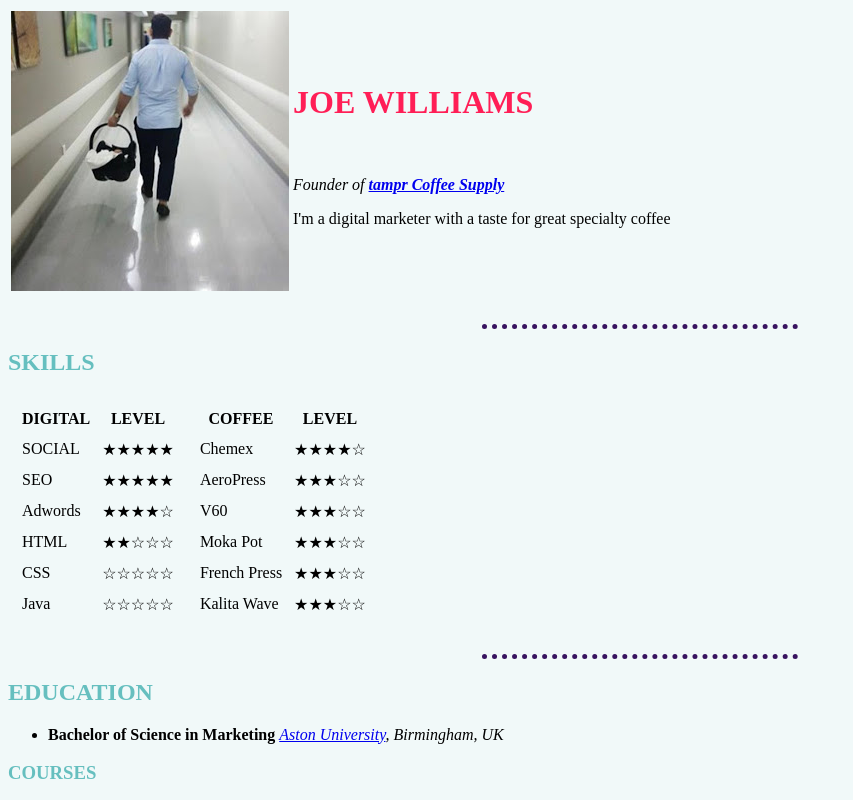
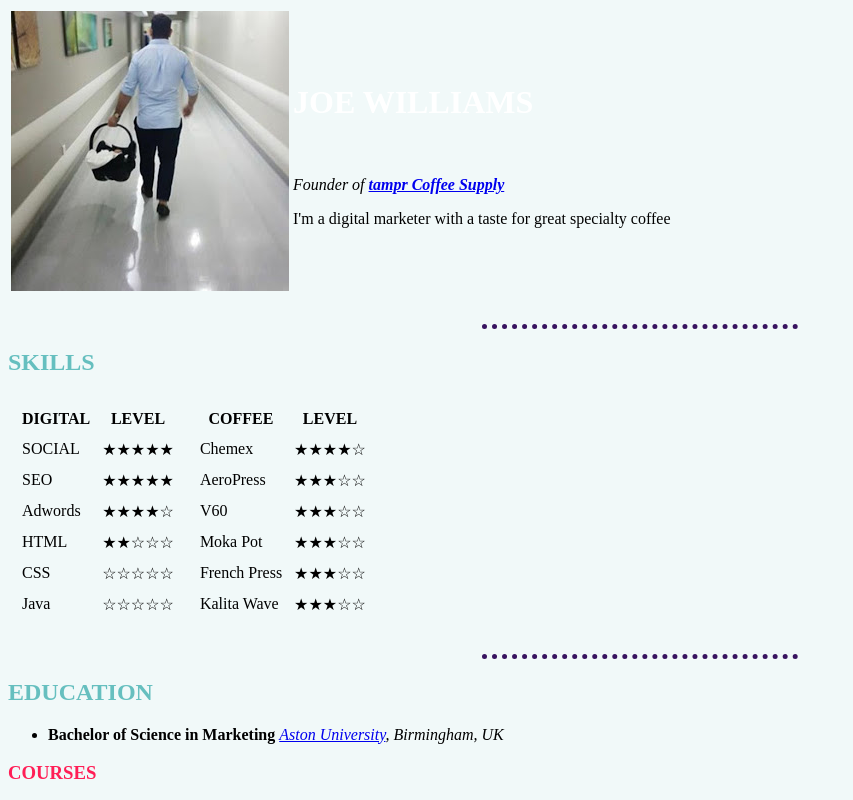
Before and after one commit to Spaski1985/Personal-Site, a plain HTML site: page index.html in a window 1280 px wide. Shown: the top 800 px of the page, without its empty margins (0-853 px from the left). Drawn offline with Linux system fonts and the light colour scheme.

Commit message:
Update styles.css

```diff
--- a/styles.css
+++ b/styles.css
@@ -11,7 +11,7 @@ hr {
 }
 
 h1 {
-  color: #ff1e56;
+  color: white;
 }
 
 h2 {
@@ -19,5 +19,5 @@ h2 {
 }
 
 h3 {
-  color: #66BFBF;
+  color: #ff1e56;
 }
```
